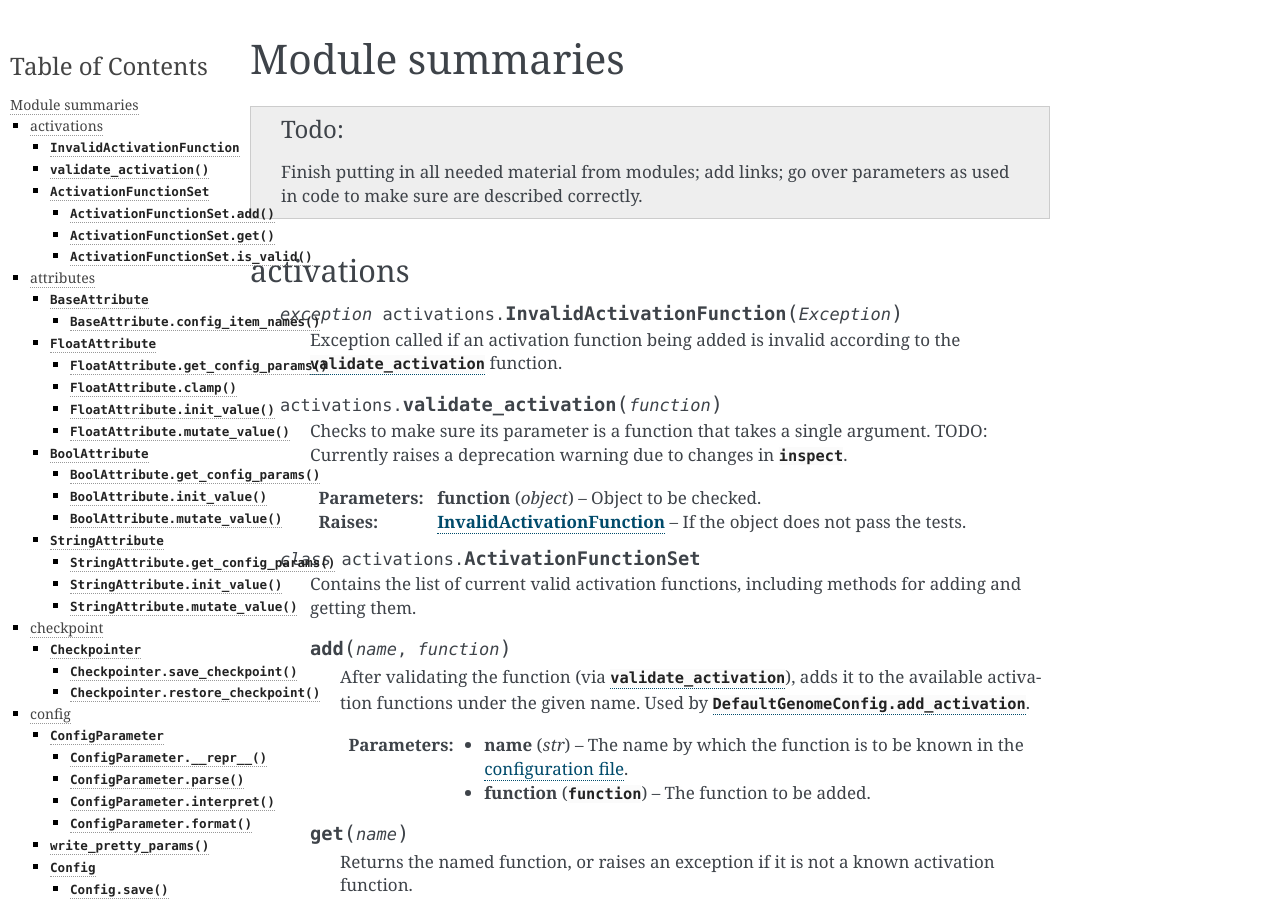
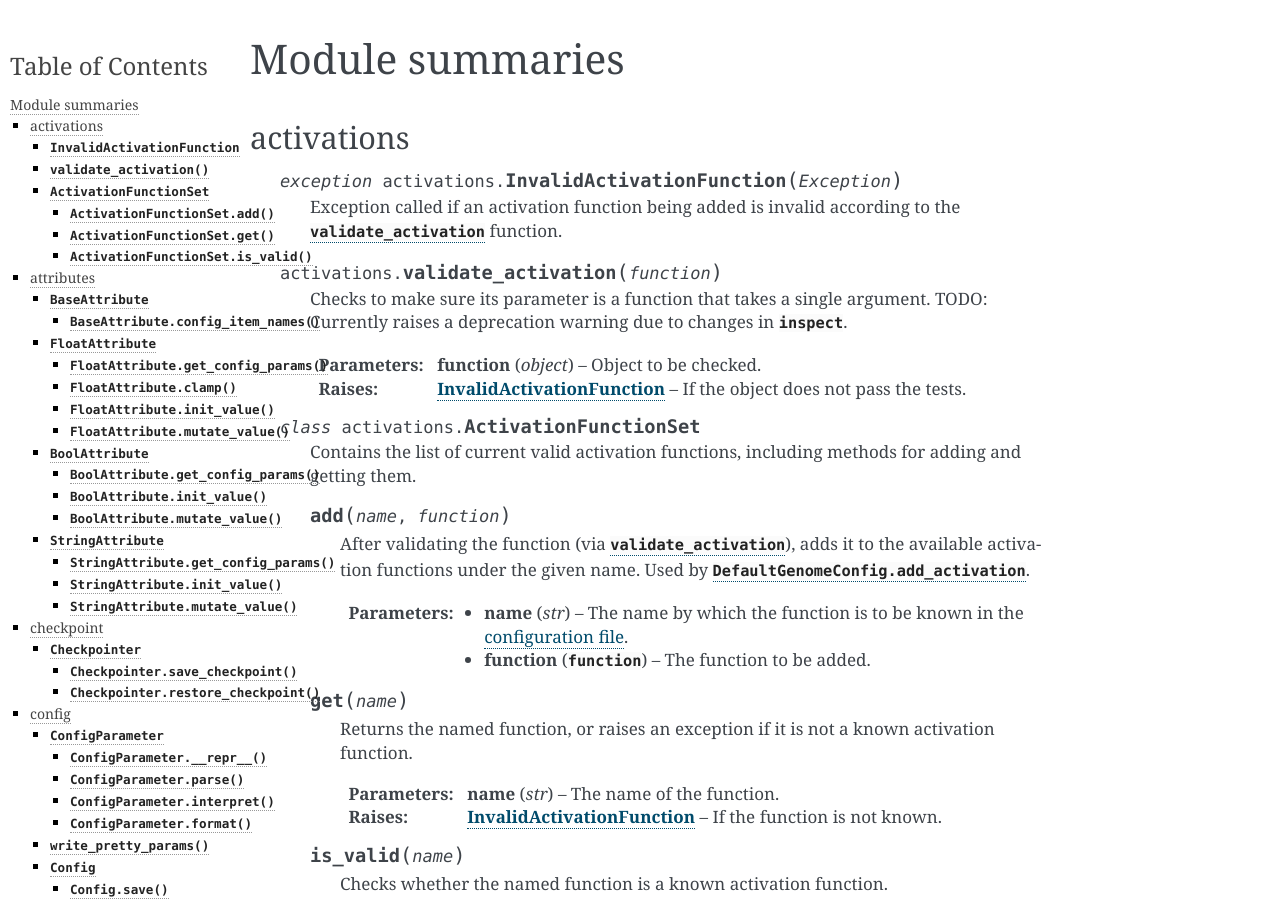
Before and after one commit to CodeReclaimers/neat-python, a Sphinx documentation site: the page built from docs/module_summaries.rst, in a window 1280 px wide and 900 px high. Built offline with Sphinx 7.4.7, drawn with Linux system fonts in a browser that asks for light colours; some of the changed text lies outside the part shown.

```diff
--- a/docs/module_summaries.rst
+++ b/docs/module_summaries.rst
@@ -3,10 +3,6 @@ Module summaries
 ==================
 
 .. default-role:: any
-
-.. todo::
-
-  Finish putting in all needed material from modules; add links; go over parameters as used in code to make sure are described correctly.
 
 .. index:: activation function
 
@@ -1021,10 +1019,6 @@ parallel
     :param timeout: How long (in seconds) each subprocess will be given before an exception is raised (unlimited if `None`).
     :type timeout: int or None
 
-.. todo::
-
-  Put in more about calls to rest of program?
-
 .. py:module:: population
    :synopsis: Implements the core evolution algorithm.
 
--- a/docs/neat_overview.rst
+++ b/docs/neat_overview.rst
@@ -26,7 +26,7 @@ sexual or asexual) and mutation of the most fit individuals of the previous gene
 
 The reproduction and mutation operations may add nodes and/or connections to genomes, so as the algorithm proceeds
 genomes (and the neural networks they produce) may become more and more complex.  When the preset number of generations
-is reached, or when at least one individual (for a :ref:`fitness_criterion <fitness-criterion-label>` of ``max``; others are configurable)
+is reached, or when at least one individual (for a :ref:`fitness criterion function <fitness-criterion-label>` of ``max``; others are configurable)
 exceeds the user-specified :ref:`fitness threshold <fitness-threshold-label>`, the algorithm terminates.
 
 .. index:: crossover
```
Also changed, not shown: other parts of docs/module_summaries.rst (+2 -0 lines).
